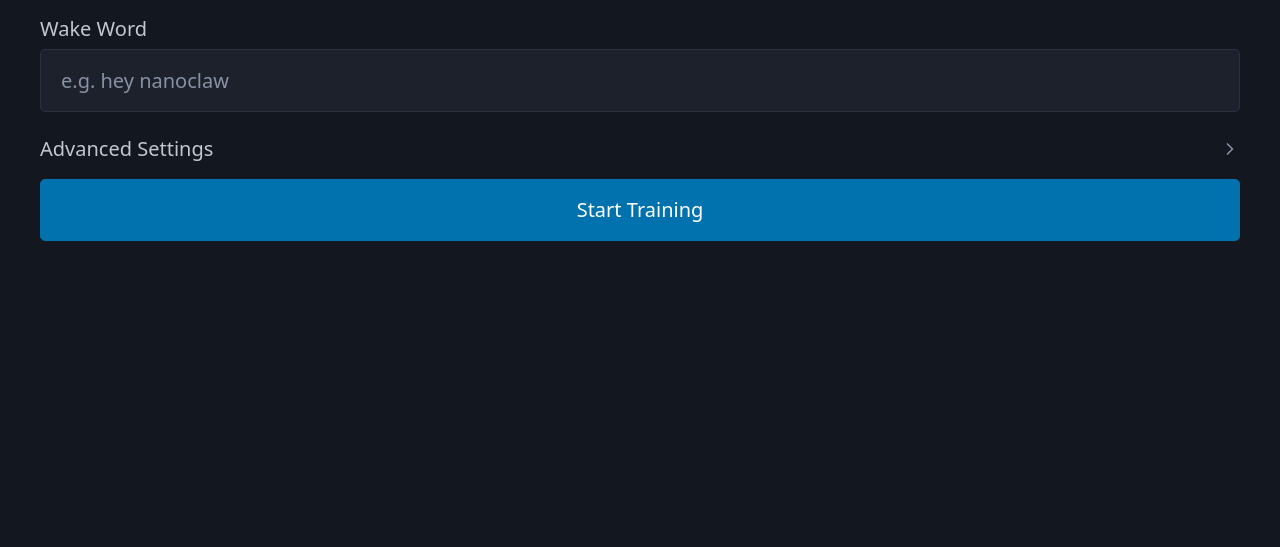
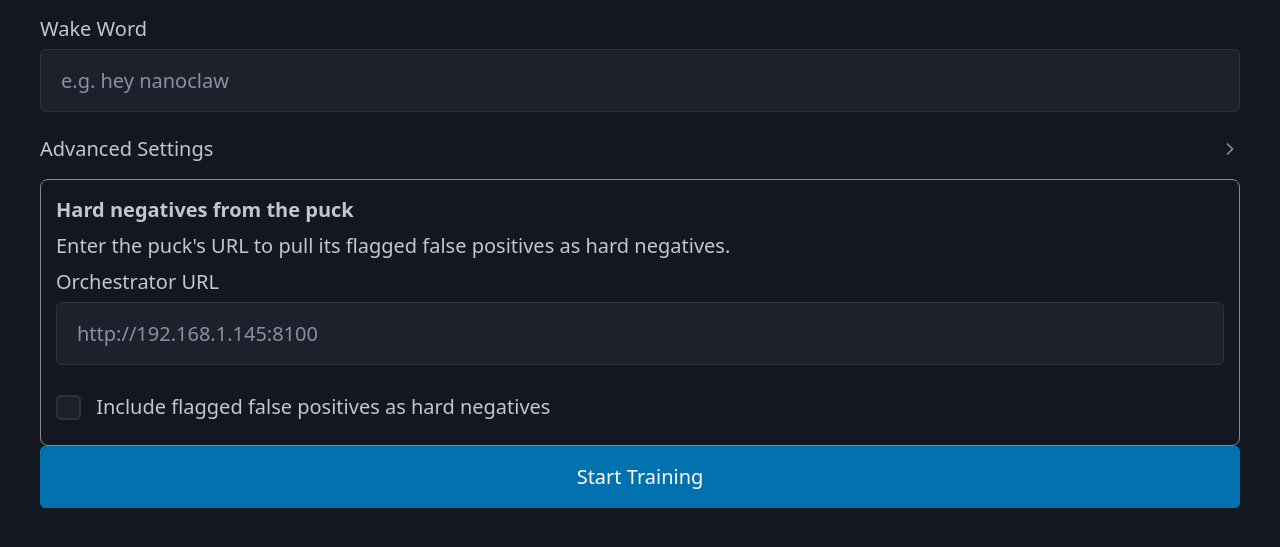
Before and after one commit to bbaldino/wakeword-training, a FastAPI app: page / in a window 1280 px wide. Shown: the part 176-723 px from the top of the page. Run offline with FastAPI, Linux system fonts and the light colour scheme; some libraries are stand-ins or nearby versions.

Commit message:
Add hard-negatives UI to the training form
Make the false-positive pull explicit in the training UI instead of only via the
ORCHESTRATOR_URL env var: the form shows a live count of the puck's flagged false
positives, a URL field, and a per-run "include as hard negatives" checkbox
(pre-checked when clips are available). Wired through TrainingParams into the
train subprocess env, which train.sh gates on — so unchecking skips the pull.

Co-Authored-By: Claude Opus 4.8 (1M context) <noreply@anthropic.com>

```diff
--- a/app/main.py
+++ b/app/main.py
@@ -1,7 +1,9 @@
 from __future__ import annotations
 
 import asyncio
+import json
 import os
+import urllib.request
 from datetime import datetime
 from pathlib import Path
 
@@ -26,6 +28,19 @@ app.mount("/static", StaticFiles(directory=BASE_DIR / "static"), name="static")
 templates = Jinja2Templates(directory=BASE_DIR / "templates")
 
 
+def _negatives_info() -> dict:
+    """Best-effort count of flagged false positives available at the orchestrator."""
+    url = os.environ.get("ORCHESTRATOR_URL", "").rstrip("/")
+    if not url:
+        return {"url": "", "count": None, "reachable": False}
+    try:
+        data = urllib.request.urlopen(f"{url}/events?label=false", timeout=4).read()
+        n = len(json.loads(data).get("events", []))
+        return {"url": url, "count": n, "reachable": True}
+    except Exception:
+        return {"url": url, "count": None, "reachable": False}
+
+
 # ── Pages ────────────────────────────────────────────────────────────────────
 
 
@@ -37,6 +52,7 @@ async def index(request: Request):
     return templates.TemplateResponse(request, "index.html", {
         "request": request,
         "state": state,
+        "negatives": _negatives_info(),
     })
 
 
@@ -48,6 +64,8 @@ async def start_training(
     n_samples_val: int = Form(2000),
     training_steps: int = Form(50000),
     layer_size: int = Form(32),
+    orchestrator_url: str = Form(""),
+    include_negatives: bool = Form(False),
 ):
     params = TrainingParams(
         wake_word=wake_word,
@@ -55,6 +73,8 @@ async def start_training(
         n_samples_val=n_samples_val,
         training_steps=training_steps,
         layer_size=layer_size,
+        orchestrator_url=orchestrator_url,
+        include_negatives=include_negatives,
     )
     try:
         manager.start_training(params)
@@ -63,6 +83,7 @@ async def start_training(
             "request": request,
             "state": manager.state,
             "error": str(e),
+            "negatives": _negatives_info(),
         }, status_code=409)
     return RedirectResponse("/status", status_code=303)
 
--- a/app/models.py
+++ b/app/models.py
@@ -21,6 +21,8 @@ class TrainingParams(BaseModel):
     n_samples_val: int = Field(2000, ge=100, le=50000)
     training_steps: int = Field(50000, ge=1000, le=500000)
     layer_size: int = Field(32, ge=16, le=256)
+    orchestrator_url: str = Field("", description="Orchestrator base URL for hard negatives")
+    include_negatives: bool = Field(False, description="Pull flagged false positives as negatives")
 
 
 class TrainingState(BaseModel):
--- a/app/templates/index.html
+++ b/app/templates/index.html
@@ -60,6 +60,36 @@
         </div>
     </details>
 
+    <div style="margin-top:1rem;padding:.75rem;border:1px solid #888;border-radius:8px">
+        <strong>Hard negatives from the puck</strong>
+        {% if negatives and negatives.url %}
+            {% if negatives.reachable %}
+                <p style="margin:.3rem 0">
+                    <strong>{{ negatives.count }}</strong> flagged false positive(s) available at
+                    <code>{{ negatives.url }}</code> — checking the box folds them into training.
+                </p>
+            {% else %}
+                <p style="margin:.3rem 0;color:#c00">
+                    Orchestrator at <code>{{ negatives.url }}</code> is unreachable.
+                </p>
+            {% endif %}
+        {% else %}
+            <p style="margin:.3rem 0">
+                Enter the puck's URL to pull its flagged false positives as hard negatives.
+            </p>
+        {% endif %}
+        <label>
+            Orchestrator URL
+            <input type="text" name="orchestrator_url" placeholder="http://192.168.1.145:8100"
+                   value="{{ negatives.url if negatives else '' }}">
+        </label>
+        <label>
+            <input type="checkbox" name="include_negatives" value="true"
+                   {% if negatives and negatives.count %}checked{% endif %}>
+            Include flagged false positives as hard negatives
+        </label>
+    </div>
+
     <button type="submit">Start Training</button>
 </form>
 {% endblock %}
--- a/app/training.py
+++ b/app/training.py
@@ -102,6 +102,13 @@ class TrainingManager:
         env["TRAINING_STEPS"] = str(params.training_steps)
         env["LAYER_SIZE"] = str(params.layer_size)
         env["PYTHONUNBUFFERED"] = "1"
+        # Per-run control of the hard-negatives pull (train.sh gates on this).
+        if params.include_negatives:
+            env["ORCHESTRATOR_URL"] = params.orchestrator_url or os.environ.get(
+                "ORCHESTRATOR_URL", ""
+            )
+        else:
+            env["ORCHESTRATOR_URL"] = ""
 
         self._process = subprocess.Popen(
             ["/app/train.sh"],
```
